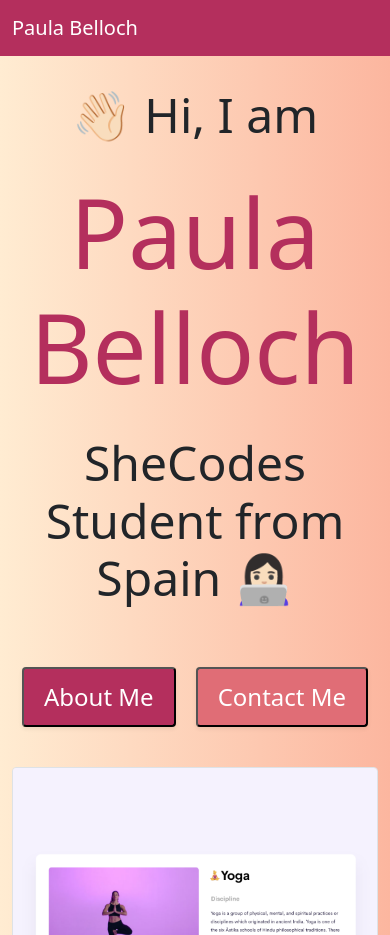
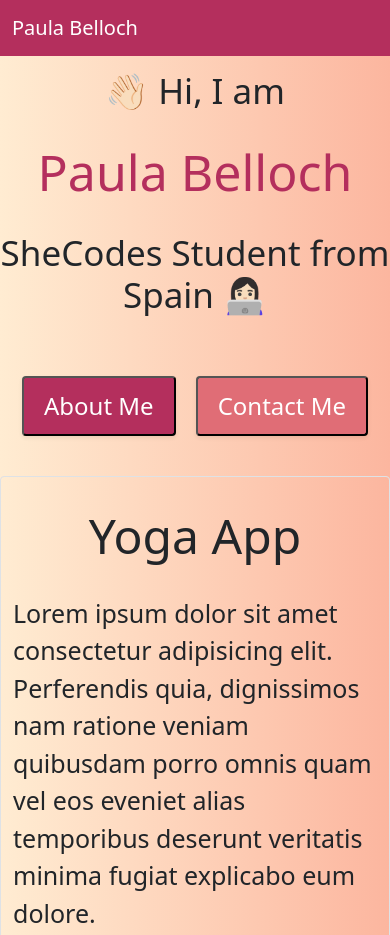
Before and after one commit to Pabelara/SheCodes-Responsive-Project, a plain HTML site: page index.html in a window 390 px wide. Shown: the top 935 px of the page. Drawn offline with nearby package versions, Linux system fonts and the light colour scheme.

Commit message:
Continued to Edit HTML & CSS to Make Site Responsive

```diff
--- a/index.html
+++ b/index.html
@@ -23,7 +23,7 @@
     <link rel="stylesheet" href="styles.css" />
   </head>
   <body>
-    <nav class="navbar navbar-expand-lg navbar-color">
+    <nav class="navbar navbar-expand-lg navbar-color fixed-top">
       <div class="container-fluid">
         <a class="navbar-brand" href="#">Paula Belloch</a>
         <button
@@ -55,9 +55,9 @@
       </div>
     </nav>
 
-    <h2>👋🏻 Hi, I am</h2>
-    <h1>Paula Belloch</h1>
-    <h2>SheCodes Student from Spain 👩🏻‍💻</h2>
+    <h2 class="greeting">👋🏻 Hi, I am</h2>
+    <h1 class="name">Paula Belloch</h1>
+    <h2 class="title">SheCodes Student from Spain 👩🏻‍💻</h2>
     <div class="navigation-links">
       <button class="about-button shadow-sm rounded">
         <a href="about.html">About Me</a>
@@ -73,6 +73,7 @@
             src="media/Yoga.png"
             alt="Yoga"
             class="img-fluid border rounded"
+            id="photo"
           />
         </div>
         <div class="col-md-6 border rounded yoga">
@@ -110,6 +111,7 @@
             src="media/weather-app.png"
             alt="Weather-App"
             class="img-fluid border rounded weather-img"
+            id="photo"
           />
         </div>
       </div>
@@ -121,6 +123,7 @@
             src="media/yogurt.png"
             alt="Yogurt"
             class="img-fluid border rounded"
+            id="photo"
           />
         </div>
         <div class="col-md-6 border rounded yogurt">
--- a/styles.css
+++ b/styles.css
@@ -3,6 +3,27 @@
   --secondary-color: #e06d76;
   --tertiary-color: #fcd7c9;
   --gradient: linear-gradient(to right, #ffecd2 0%, #fcb69f 100%);
+}
+@media (max-width: 768px) {
+  #photo {
+    display: none;
+  }
+  .title,
+  .greeting {
+    font-size: 35px;
+  }
+  .name {
+    font-size: 50px;
+  }
+  p {
+    font-size: 25px;
+  }
+  .yogurt,
+  .weather,
+  .yoga {
+    background-image: var(--gradient);
+    border: none;
+  }
 }
 body {
   background-image: var(--gradient);
@@ -25,6 +46,9 @@ h3 {
   font-size: 38px;
   margin-top: 10px;
   margin-bottom: 10px;
+}
+.greeting {
+  margin-top: 70px;
 }
 .navbar-color {
   background-color: #b42f5d;
```
Also changed, not shown: about.html (+1 -1 lines).
